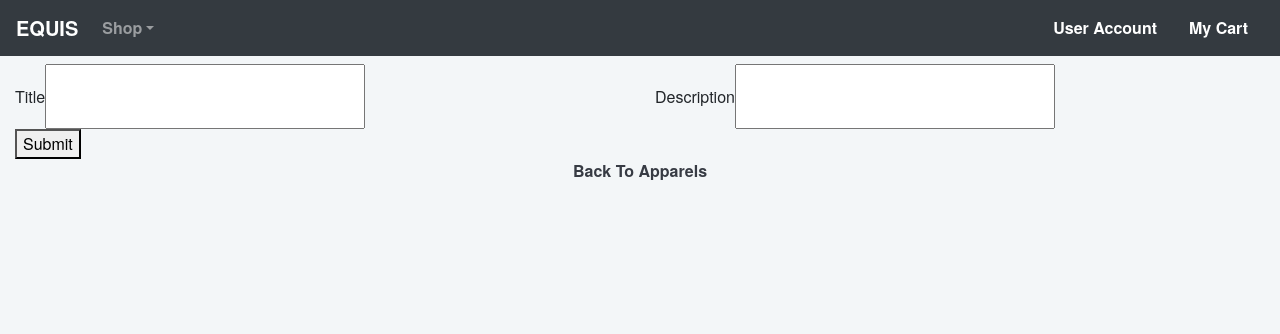
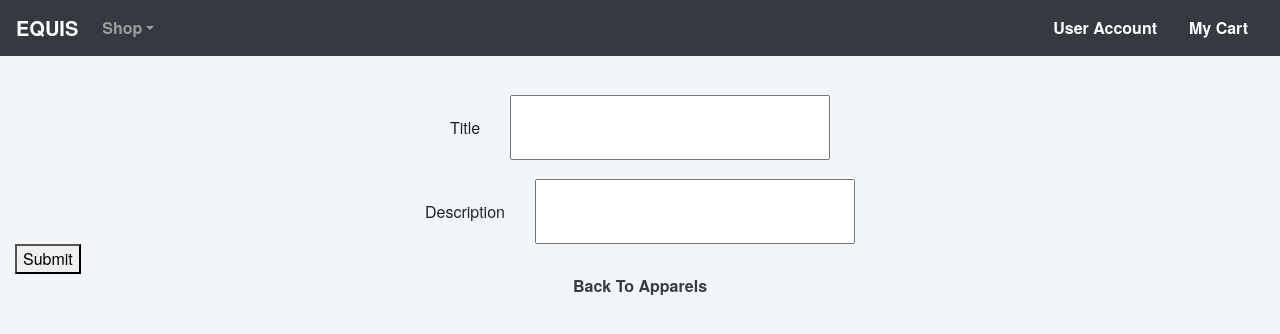
Before and after one commit to jimdoan4/Project-ShoppingApp-React, a React (Create React App) app in the folder client/: page /apparels/1/reviews/1 in a window 1280 px wide. Both pictures are taken after a click on the button "Edit Review". Shown: the top 334 px of the page. Built offline with nearby package versions, Linux system fonts and the light colour scheme; no server answers; a web font is replaced by a local one.

Commit message:
centered input field in singlereview component

```diff
--- a/client/src/components/SingleReview.js
+++ b/client/src/components/SingleReview.js
@@ -72,13 +72,13 @@ class SingleReview extends Component {
         }
         return (
             <div>
-                <h3 className="text-center">{this.state.review.title}</h3>
+                <h3 style= {{ marginTop: '30px' }}className="text-center">{this.state.review.title}</h3>
                 {
                     this.state.displayEditForm
                     ? <form onSubmit = {this.updateReview} className="col s12">
-                        <div className="row">
-                            <div className="col s12 m6">
-                                <label htmlFor="title">Title</label>
+                        <div className="col">
+                            <div className="col s12 m6 text-center">
+                                <label style= {{ marginRight: '30px', marginTop: '30px'}}htmlFor="title">Title</label>
                                 <input style= {{height: '65px', width: '320px'}}
                                     id="title"
                                     type="text"
@@ -87,8 +87,8 @@ class SingleReview extends Component {
                                     value={this.state.review.title}
                                 />
                             </div>
-                            <div className="col s12 m6">
-                                <label htmlFor="description">Description</label>
+                            <div className="col s12 m6 text-center">
+                                <label style= {{ marginRight: '30px', marginTop: '40px'}}htmlFor="description">Description</label>
                                 <input
                                 style= {{height: '65px', width: '320px'}}
                                     id="description"
@@ -100,7 +100,7 @@ class SingleReview extends Component {
                             </div>
                         </div>
 
-                        <button>Submit</button>
+                        <button className= 'text-center'>Submit</button>
                     </form>
                     : <div>
                         <div className="text-center">
```
